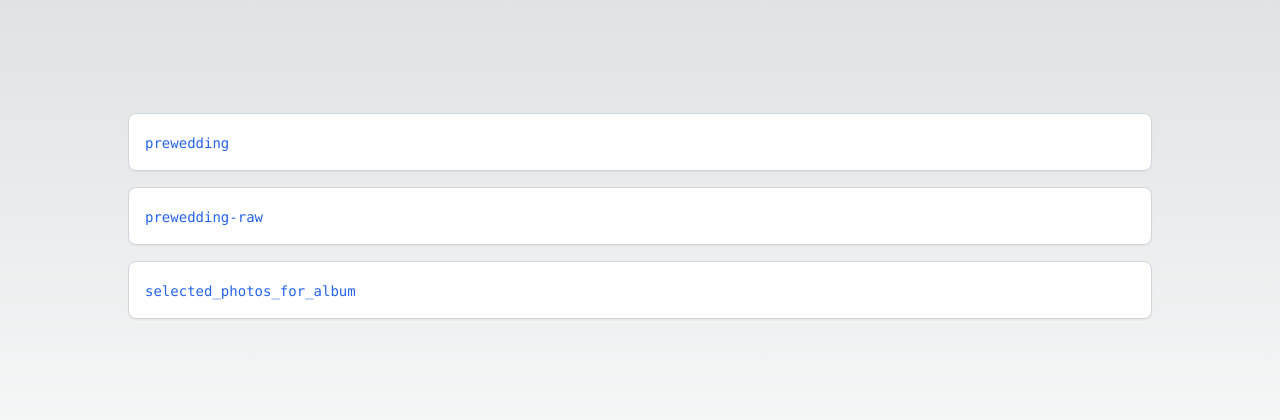
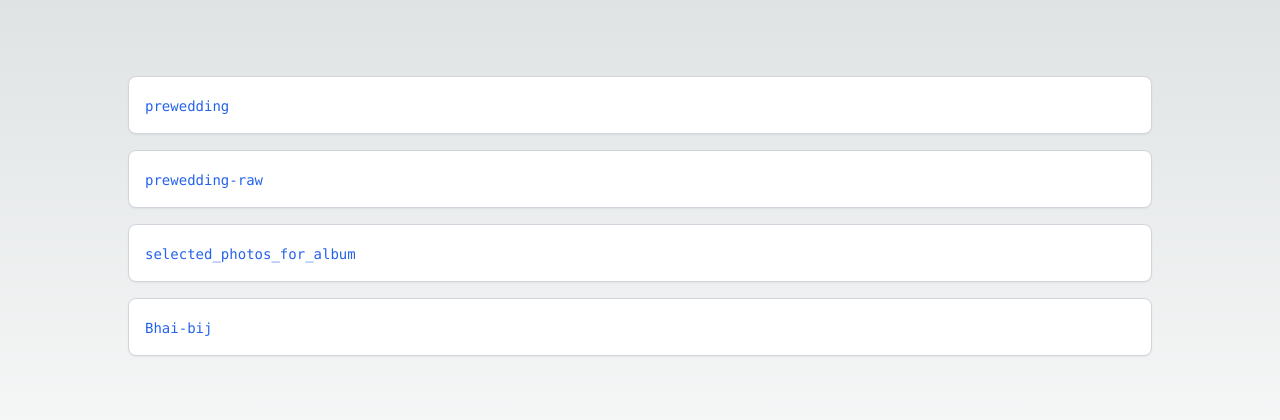
Before and after one commit to memories-2024/memories-2024, a Next.js app: page / in a window 1280 px wide. Shown: the part 184-604 px from the top of the page. Built offline with nearby package versions, Linux system fonts and the light colour scheme.

Commit message:
Update page.tsx

```diff
--- a/src/app/page.tsx
+++ b/src/app/page.tsx
@@ -6,7 +6,8 @@ export default function Home() {
   const repos = [
     'prewedding',
     'prewedding-raw',
-    'selected_photos_for_album'
+    'selected_photos_for_album',
+    'Bhai-bij'
   ];
 
   return (
```
